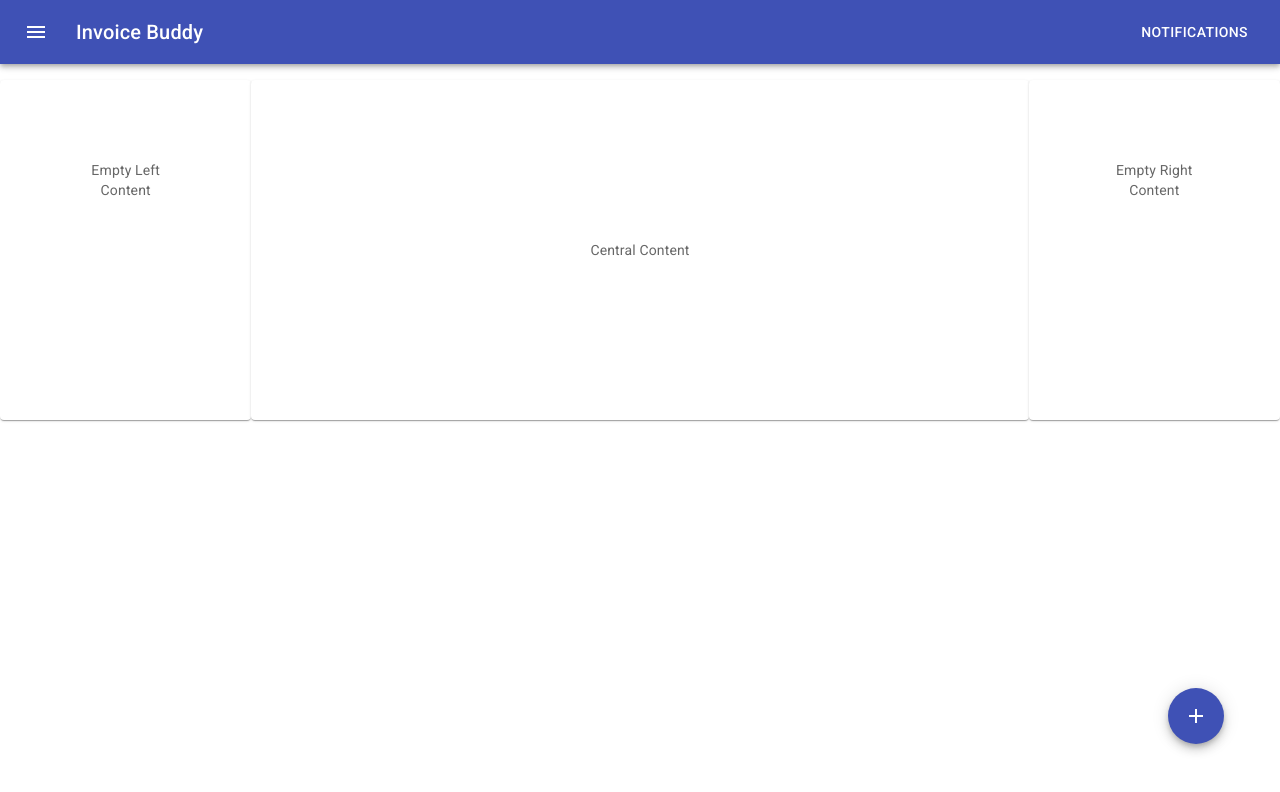
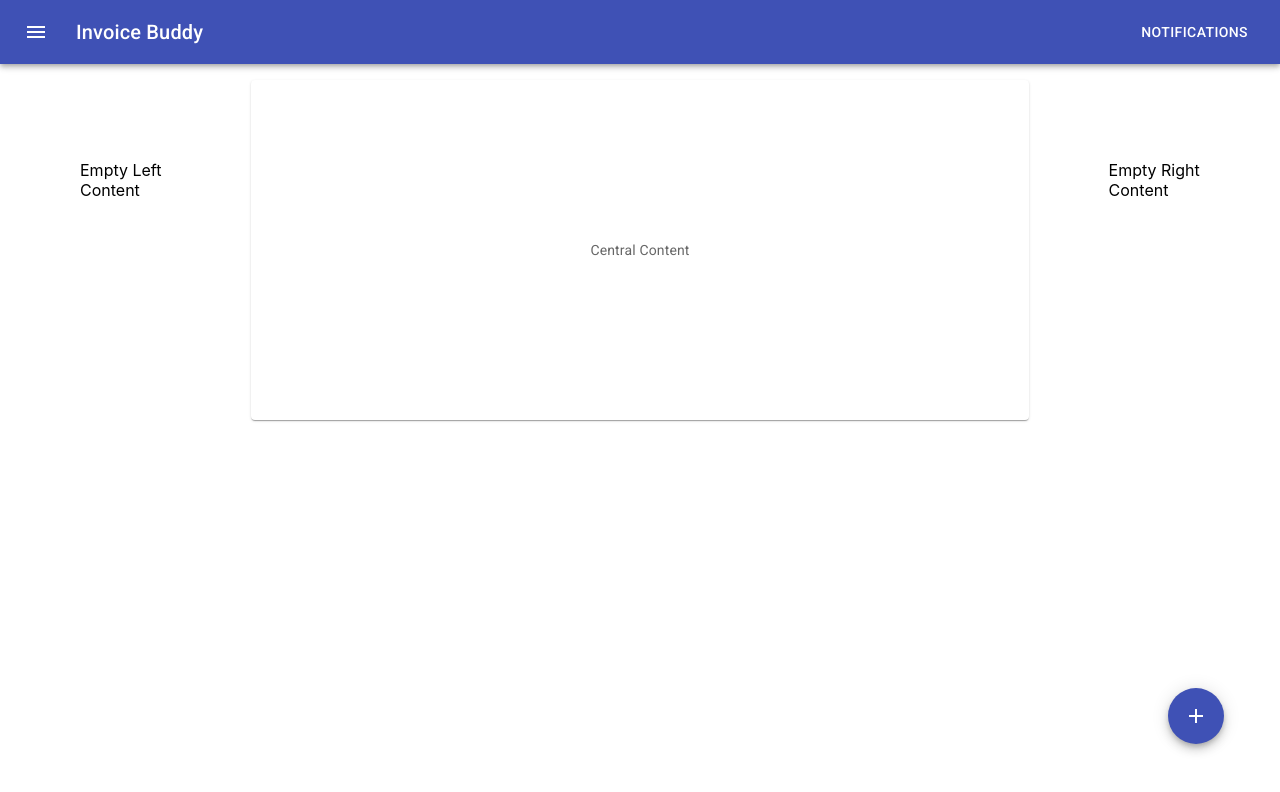
Before and after one commit to CAWilson94/Invoice, a React (Create React App) app in the folder invoices-js/: page / in a window 1280 px wide. Shown: the top 792 px of the page. Built offline with nearby package versions, Linux system fonts and the light colour scheme.

Commit message:
make gutters/sidebars empty-ish

```diff
--- a/invoices-js/src/app/App.tsx
+++ b/invoices-js/src/app/App.tsx
@@ -22,9 +22,9 @@ function App() {
       <Header />
       <DrawerSideBar />
       <Stack direction="row" justifyContent="space-between" sx={{marginTop: 2}}>
-        <Item sx={{ flex: 1, p: 10, display: {xs: "none", sm: "block"}}}>Empty Left Content</Item>
-        <Item sx={{ flex: 5, p: 20}}>Central Content</Item>
-        <Item sx={{ flex: 1, p: 10, display: {xs: "none", sm: "block"}}}>Empty Right Content</Item>
+        <Box sx={{ flex: 1, p: 10, display: {xs: "none", sm: "block"}}}>Empty Left Content</Box>
+        <Item sx={{ flex: 5, p: 20 }}>Central Content</Item>
+        <Box sx={{ flex: 1, p: 10, display: {xs: "none", sm: "block"}}}>Empty Right Content</Box>
       </Stack>
       <FloatingButton/>
     </Box>
```
